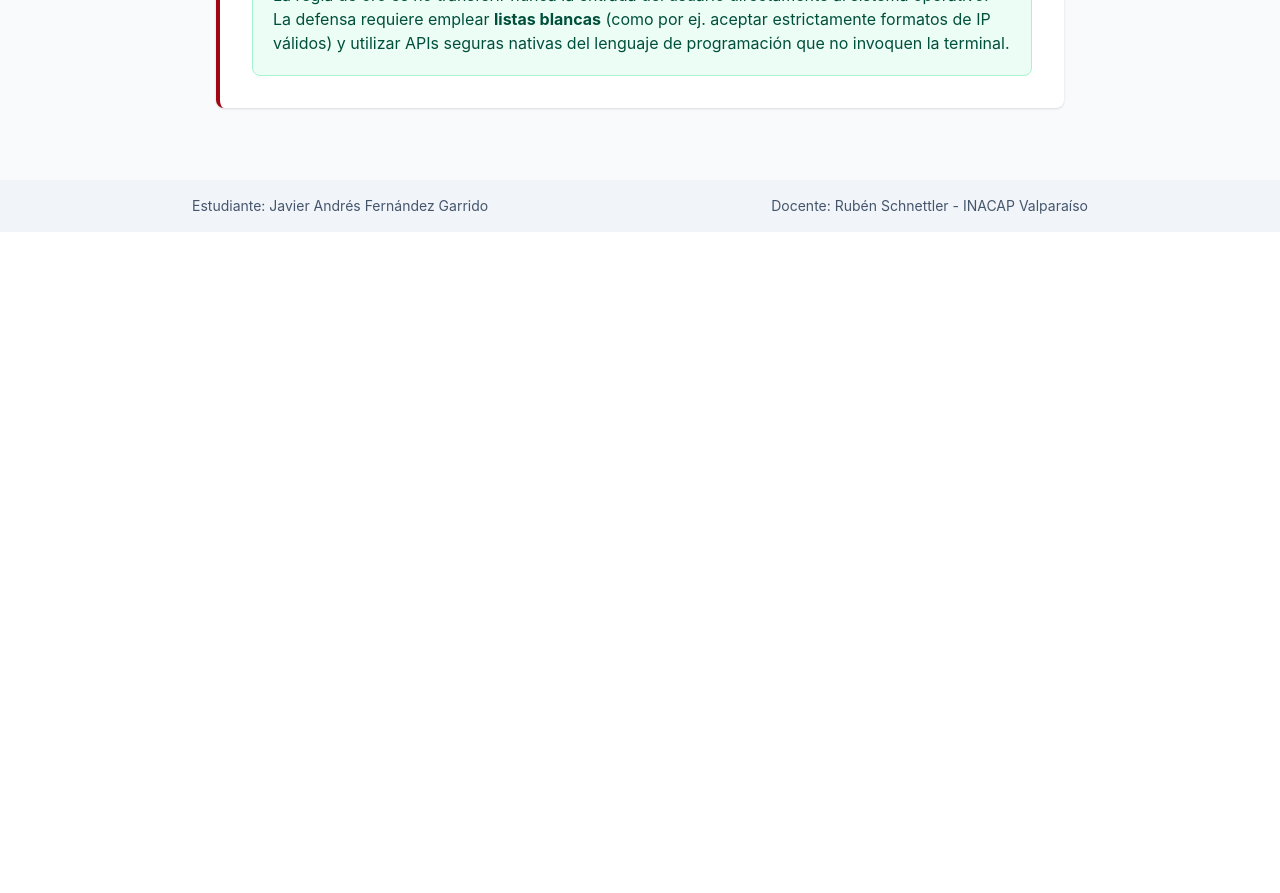
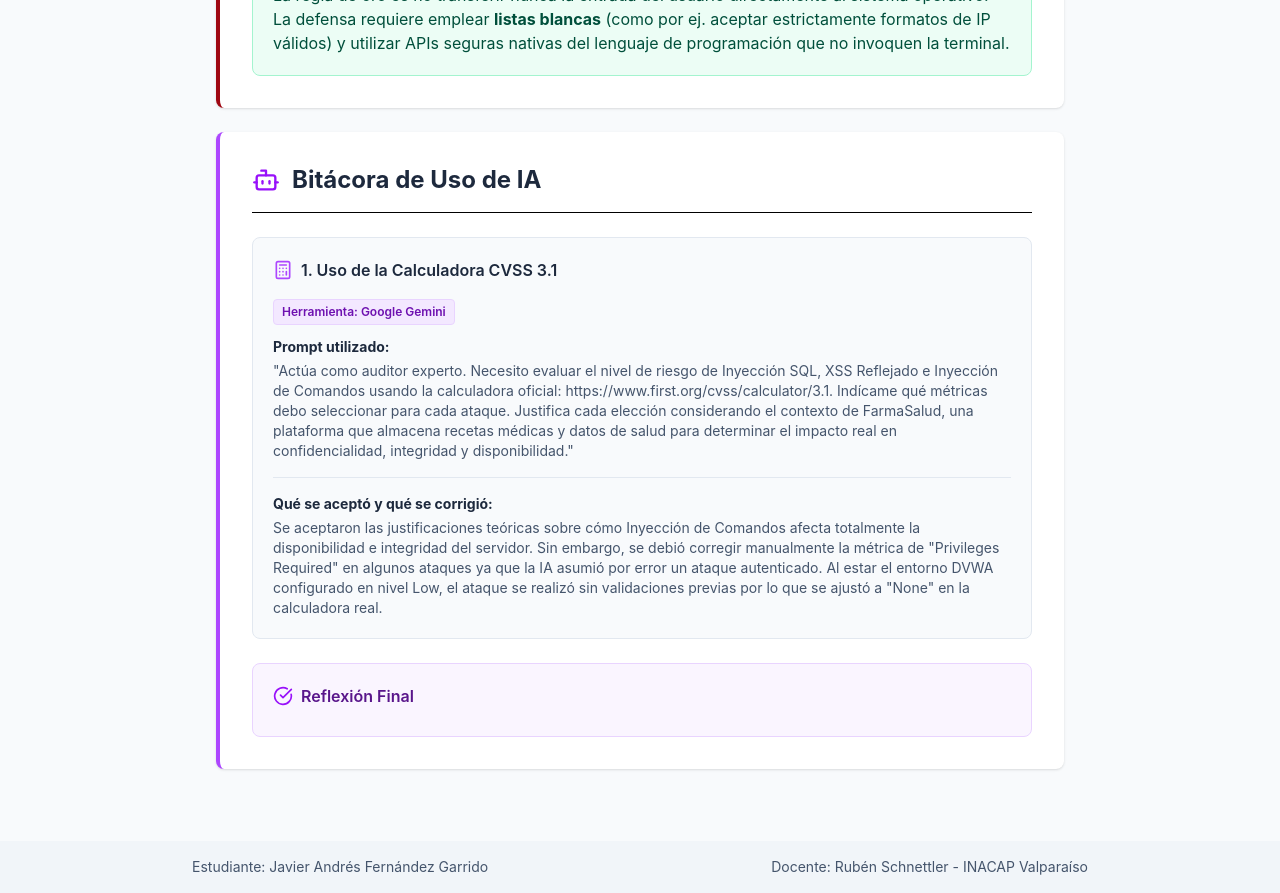
Before and after one commit to Jaanfg/auditoria_ferjav, a React (Vite) app: page / in a window 1280 px wide. Shown: the part 4260-5153 px from the top of the page. Before the commit the page ends 4492 px from the top, so only its background shows below. Built offline with nearby package versions, Linux system fonts and the light colour scheme.

Commit message:
Se agregó el componente Prompts y archivo markdown e interacción inicial a la bitácora de uso de IA

```diff
--- /dev/null
+++ b/docs_ferjav/09_prompts_ferjav.md
@@ -0,0 +1,7 @@
+# Bitácora de Uso de IA
+
+## 1. Uso de la Calculadora CVSS 3.1
+* **Herramienta:** Google Gemini.
+* **Prompt utilizado:** "Actúa como auditor experto. Necesito evaluar el nivel de riesgo de Inyección SQL, XSS Reflejado e Inyección de Comandos usando la calculadora oficial: https://www.first.org/cvss/calculator/3.1. Indícame qué métricas debo seleccionar para cada ataque. Justifica cada elección considerando el contexto de FarmaSalud, una plataforma que almacena recetas médicas y datos de salud para determinar el impacto real en confidencialidad, integridad y disponibilidad."
+* **Qué se aceptó y qué se corrigió:** Se aceptaron las justificaciones teóricas sobre cómo Inyección de Comandos afecta totalmente la disponibilidad e integridad del servidor. Sin embargo, se debió corregir manualmente la métrica de "Privileges Required" en algunos ataques ya que la IA asumió por error un ataque autenticado. Al estar el entorno DVWA configurado en nivel Low, el ataque se realizó sin validaciones previas por lo que se ajustó a "None" en la calculadora real.
+* **Reflexión Final:** Usar la IA para entender los vectores de la calculadora CVSS fue clave para no asignar puntajes al azar. La IA desglosó qué significa cada sigla del vector generado pero demostró que puede equivocarse al asumir las condiciones del entorno si no se le detalla exactamente cómo se ejecutó el ataque en el laboratorio.
--- a/src/App.jsx
+++ b/src/App.jsx
@@ -3,6 +3,7 @@ import Resumen from './components/Resumen'
 import InyeccionSQL from './components/InyeccionSQL'
 import XSS from './components/XSS'
 import Comandos from './components/Comandos'
+import Prompts from './components/Prompts'
 
 
 function App() {
@@ -28,6 +29,7 @@ function App() {
         <InyeccionSQL />
         <XSS />
         <Comandos />
+        <Prompts />
       </main>
 
       <footer className="bg-slate-100 text-slate-600 text-sm py-4 px-6">
--- /dev/null
+++ b/src/components/Prompts.jsx
@@ -0,0 +1,54 @@
+import { Bot, Calculator, CheckCircle } from 'lucide-react'
+
+function Prompts() {
+  return (
+    <div className="bg-white rounded-lg shadow p-8 mb-6 border-l-4 border-purple-500">
+      <div className="flex items-center gap-3 mb-6 border-b pb-4">
+        <Bot className="text-purple-600" size={28} />
+        <h2 className="text-2xl font-bold text-slate-800">
+          Bitácora de Uso de IA
+        </h2>
+      </div>
+
+      <div className="space-y-6 text-slate-600">
+        <div className="bg-slate-50 p-5 rounded-lg border border-slate-200">
+          <h3 className="font-semibold text-slate-800 flex items-center gap-2 mb-4">
+            <Calculator className="text-purple-500" size={20} />
+            1. Uso de la Calculadora CVSS 3.1
+          </h3>
+
+          <div className="space-y-4">
+            <div>
+              <span className="inline-block bg-purple-100 text-purple-800 text-xs px-2 py-1 rounded font-semibold mb-3 border border-purple-200">
+                Herramienta: Google Gemini
+              </span>
+              <p className="text-sm">
+                <strong className="text-slate-800 block mb-1">Prompt utilizado:</strong>
+                "Actúa como auditor experto. Necesito evaluar el nivel de riesgo de Inyección SQL, XSS Reflejado e Inyección de Comandos usando la calculadora oficial: https://www.first.org/cvss/calculator/3.1. Indícame qué métricas debo seleccionar para cada ataque. Justifica cada elección considerando el contexto de FarmaSalud, una plataforma que almacena recetas médicas y datos de salud para determinar el impacto real en confidencialidad, integridad y disponibilidad."
+              </p>
+            </div>
+
+            <div className="border-t border-slate-200 pt-4">
+              <p className="text-sm">
+                <strong className="text-slate-800 block mb-1">Qué se aceptó y qué se corrigió:</strong>
+                Se aceptaron las justificaciones teóricas sobre cómo Inyección de Comandos afecta totalmente la disponibilidad e integridad del servidor. Sin embargo, se debió corregir manualmente la métrica de "Privileges Required" en algunos ataques ya que la IA asumió por error un ataque autenticado. Al estar el entorno DVWA configurado en nivel Low, el ataque se realizó sin validaciones previas por lo que se ajustó a "None" en la calculadora real.
+              </p>
+            </div>
+          </div>
+        </div>
+
+        <div className="bg-purple-50 p-5 rounded-lg border border-purple-200">
+          <h3 className="font-semibold text-purple-900 flex items-center gap-2 mb-2">
+            <CheckCircle className="text-purple-600" size={20} />
+            Reflexión Final
+          </h3>
+          <p className="text-sm text-purple-800 leading-relaxed">
+
+          </p>
+        </div>
+      </div>
+    </div>
+  )
+}
+
+export default Prompts
```
